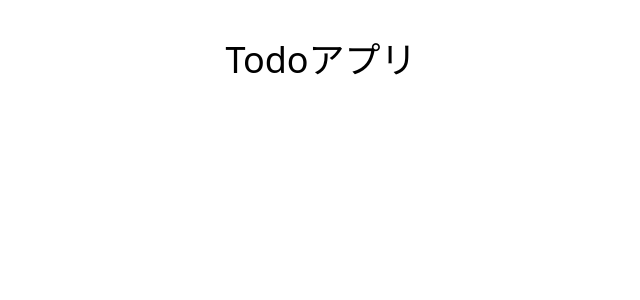
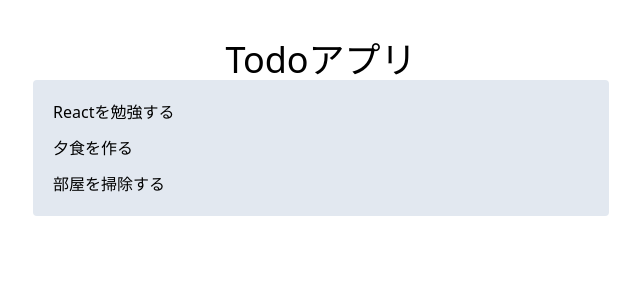
Before and after one commit to yousakamori/react-todo-app, a React (Vite) app: page / in a window 1280 px wide. Shown: the top 300 px of the page, without its empty margins (319-959 px from the left). Built offline with nearby package versions, Linux system fonts and the light colour scheme.

Commit message:
dummyデータの表示

```diff
--- a/src/App.tsx
+++ b/src/App.tsx
@@ -1,7 +1,16 @@
+import { dummyTodoList } from "./data/dummyTodoList";
+
 function App() {
   return (
     <main className="max-w-xl mx-auto mt-10">
       <h1 className="text-4xl text-center">Todoアプリ</h1>
+      <div className="p-5 rounded bg-slate-200">
+        <div className="space-y-3">
+          {dummyTodoList.map((todo) => (
+            <p key={todo.id}>{todo.title}</p>
+          ))}
+        </div>
+      </div>
     </main>
   );
 }
--- /dev/null
+++ b/src/data/dummyTodoList.ts
@@ -0,0 +1,19 @@
+import { Todo } from "../types/todo";
+
+export const dummyTodoList: Todo[] = [
+  {
+    id: 1,
+    title: "Reactを勉強する",
+    completed: false,
+  },
+  {
+    id: 2,
+    title: "夕食を作る",
+    completed: false,
+  },
+  {
+    id: 3,
+    title: "部屋を掃除する",
+    completed: true,
+  },
+];
--- /dev/null
+++ b/src/types/todo.ts
@@ -0,0 +1,5 @@
+export type Todo = {
+  id: number;
+  title: string;
+  completed: boolean;
+};
```
